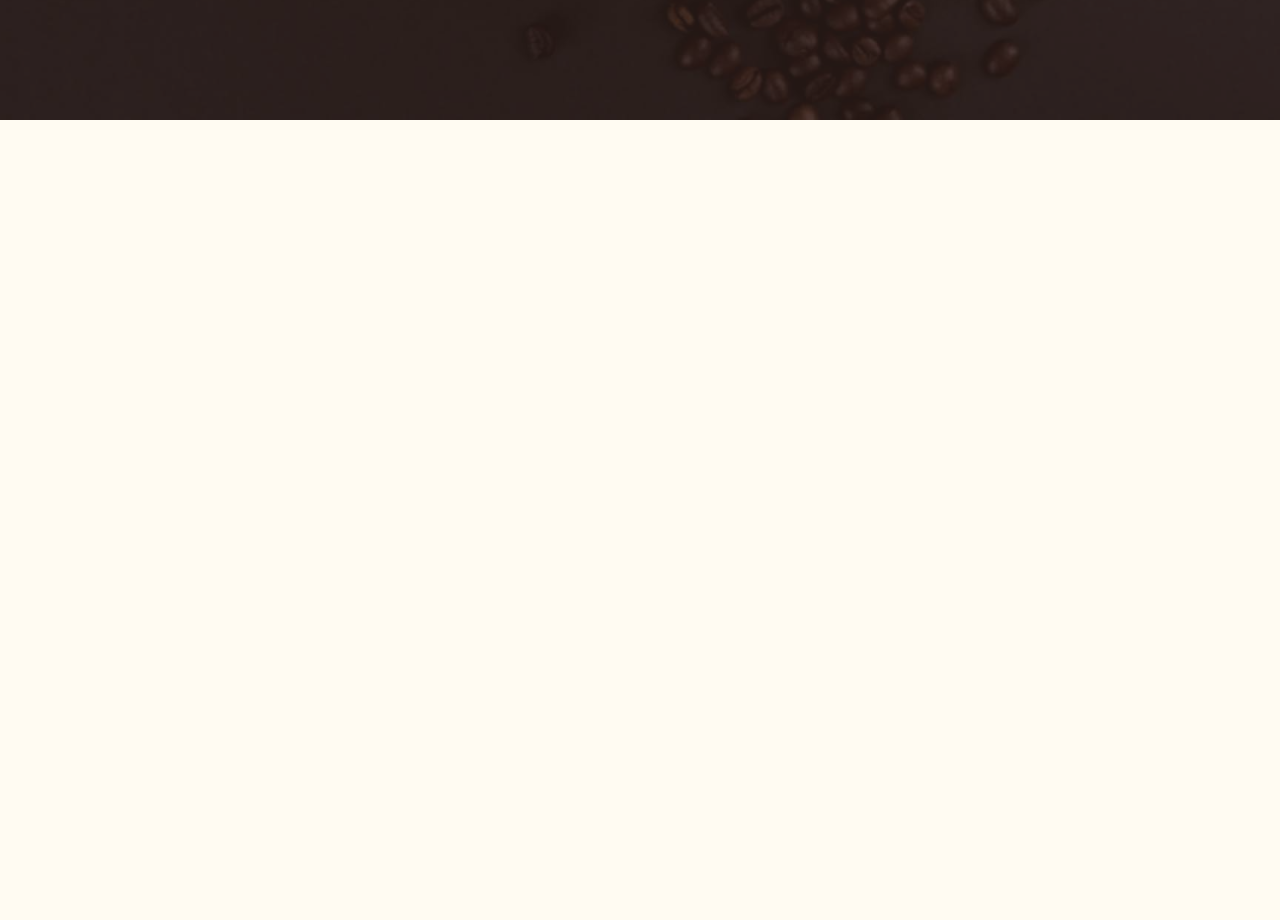
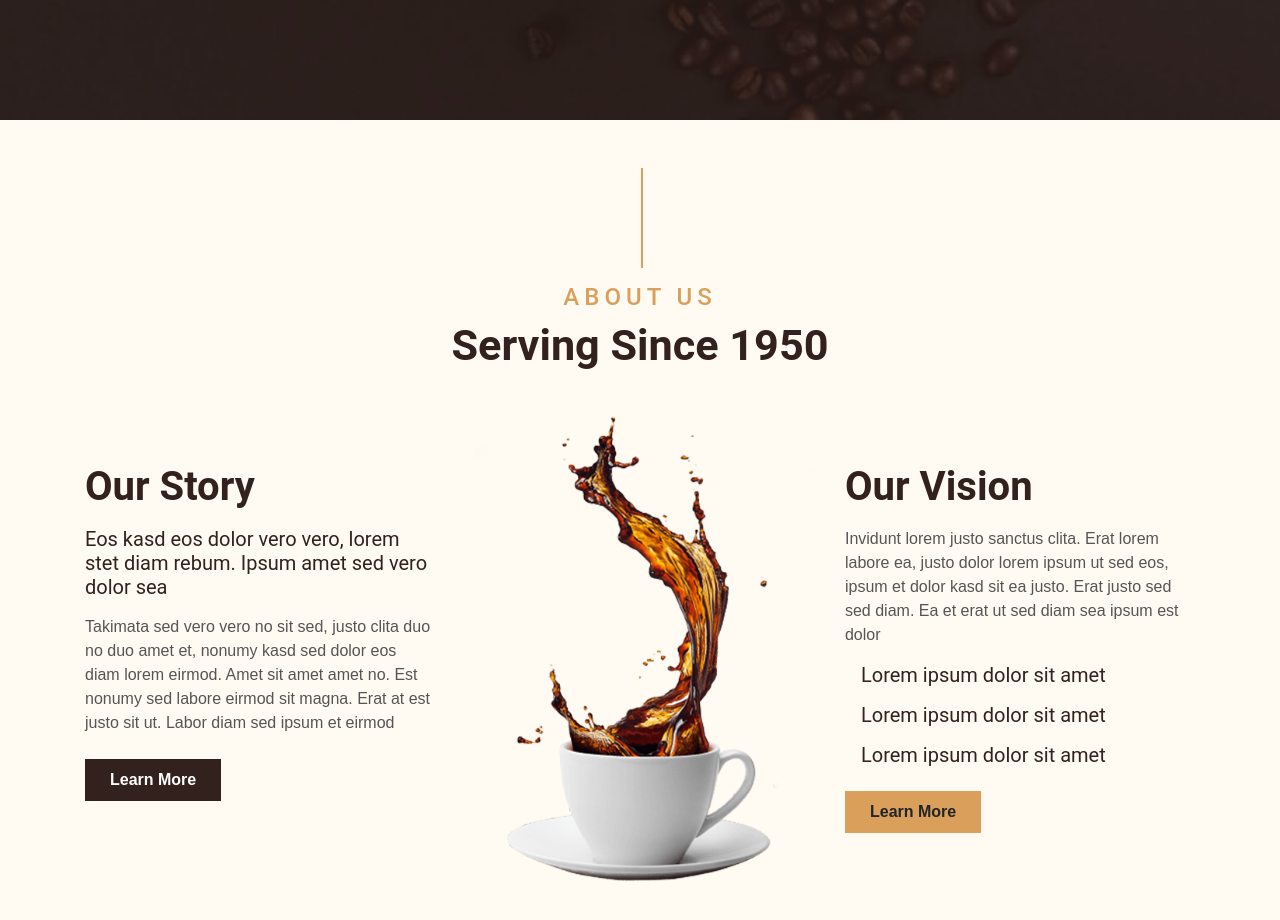
Before and after one commit to Mehdi-haghdoost/next-coffee, a Next.js app: page / in a window 1280 px wide. Shown: the part 680-1600 px from the top of the page. Before the commit the page ends 800 px from the top, so only its background shows below. Built offline with nearby package versions, Linux system fonts and the light colour scheme.

Commit message:
coding About.js in Homepage

```diff
--- a/components/templates/Index/About.js
+++ b/components/templates/Index/About.js
@@ -2,7 +2,35 @@
 
 function About() {
   return (
-    <div>About</div>
+    <div class="container-fluid py-5">
+      <div class="container">
+        <div class="section-title">
+          <h4 class="text-primary text-uppercase" style={{letterSpacing: '5px'}}>About Us</h4>
+          <h1 class="display-4">Serving Since 1950</h1>
+        </div>
+        <div class="row">
+          <div class="col-lg-4 py-0 py-lg-5">
+            <h1 class="mb-3">Our Story</h1>
+            <h5 class="mb-3">Eos kasd eos dolor vero vero, lorem stet diam rebum. Ipsum amet sed vero dolor sea</h5>
+            <p>Takimata sed vero vero no sit sed, justo clita duo no duo amet et, nonumy kasd sed dolor eos diam lorem eirmod. Amet sit amet amet no. Est nonumy sed labore eirmod sit magna. Erat at est justo sit ut. Labor diam sed ipsum et eirmod</p>
+            <a href="" class="btn btn-secondary font-weight-bold py-2 px-4 mt-2">Learn More</a>
+          </div>
+          <div class="col-lg-4 py-5 py-lg-0" style={{letterSpacing: '5px'}}>
+            <div class="position-relative h-100">
+              <img class="position-absolute w-100 h-100" src="/images/about.png" style={{objectFit: 'cover'}}/>
+            </div>
+          </div>
+          <div class="col-lg-4 py-0 py-lg-5">
+            <h1 class="mb-3">Our Vision</h1>
+            <p>Invidunt lorem justo sanctus clita. Erat lorem labore ea, justo dolor lorem ipsum ut sed eos, ipsum et dolor kasd sit ea justo. Erat justo sed sed diam. Ea et erat ut sed diam sea ipsum est dolor</p>
+            <h5 class="mb-3"><i class="fa fa-check text-primary mr-3"></i>Lorem ipsum dolor sit amet</h5>
+            <h5 class="mb-3"><i class="fa fa-check text-primary mr-3"></i>Lorem ipsum dolor sit amet</h5>
+            <h5 class="mb-3"><i class="fa fa-check text-primary mr-3"></i>Lorem ipsum dolor sit amet</h5>
+            <a href="" class="btn btn-primary font-weight-bold py-2 px-4 mt-2">Learn More</a>
+          </div>
+        </div>
+      </div>
+    </div>
   )
 }
 
--- a/pages/index.js
+++ b/pages/index.js
@@ -1,3 +1,4 @@
+import About from '@/components/templates/Index/About'
 import Slider from '@/components/templates/Index/Slider'
 import React from 'react'
 
@@ -5,6 +6,7 @@
   return (
     <>
     <Slider />
+    <About />
     </>
   )
 }
```
Also changed, not shown: styles/Slider.module.css (indentation only).
